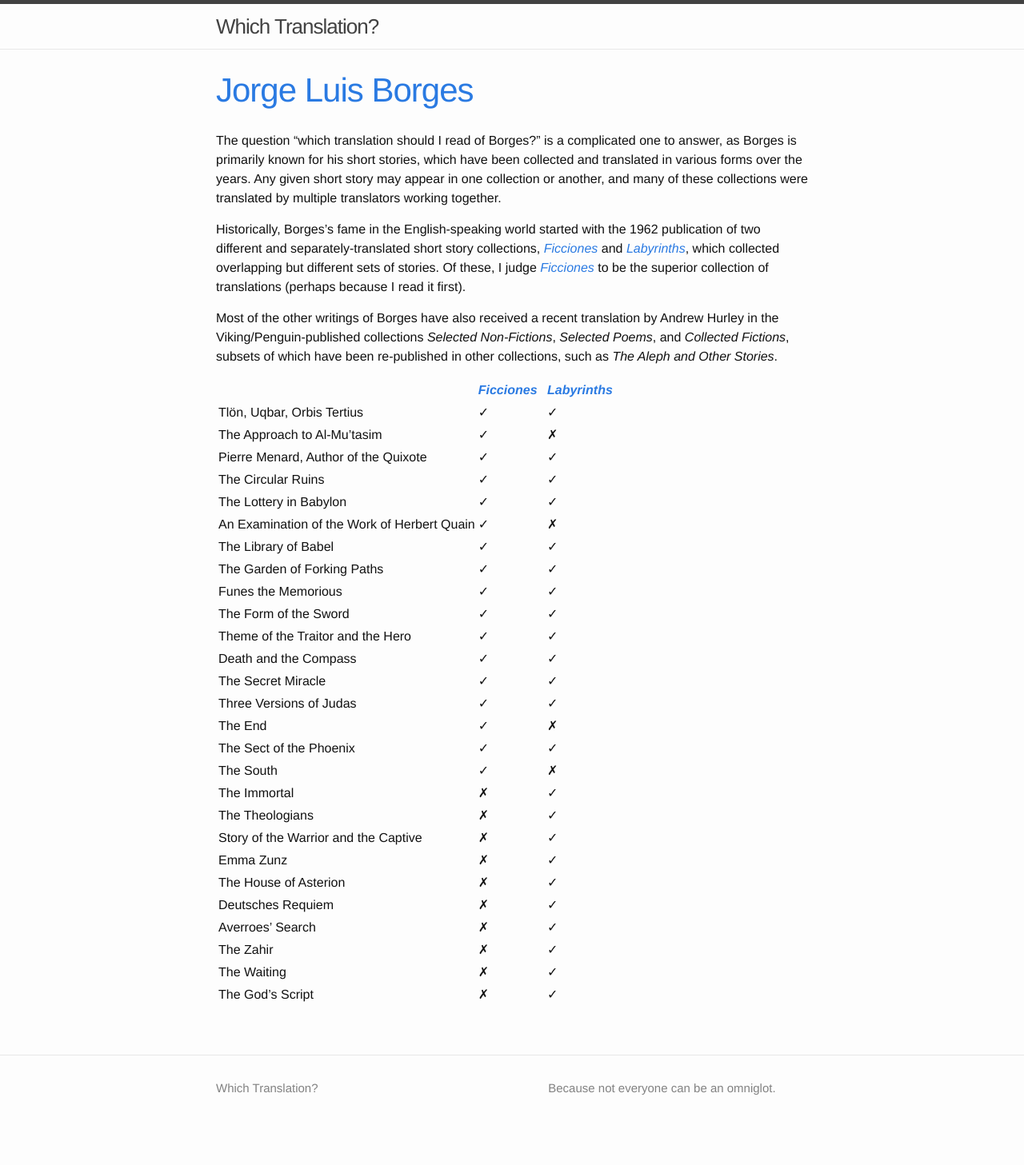
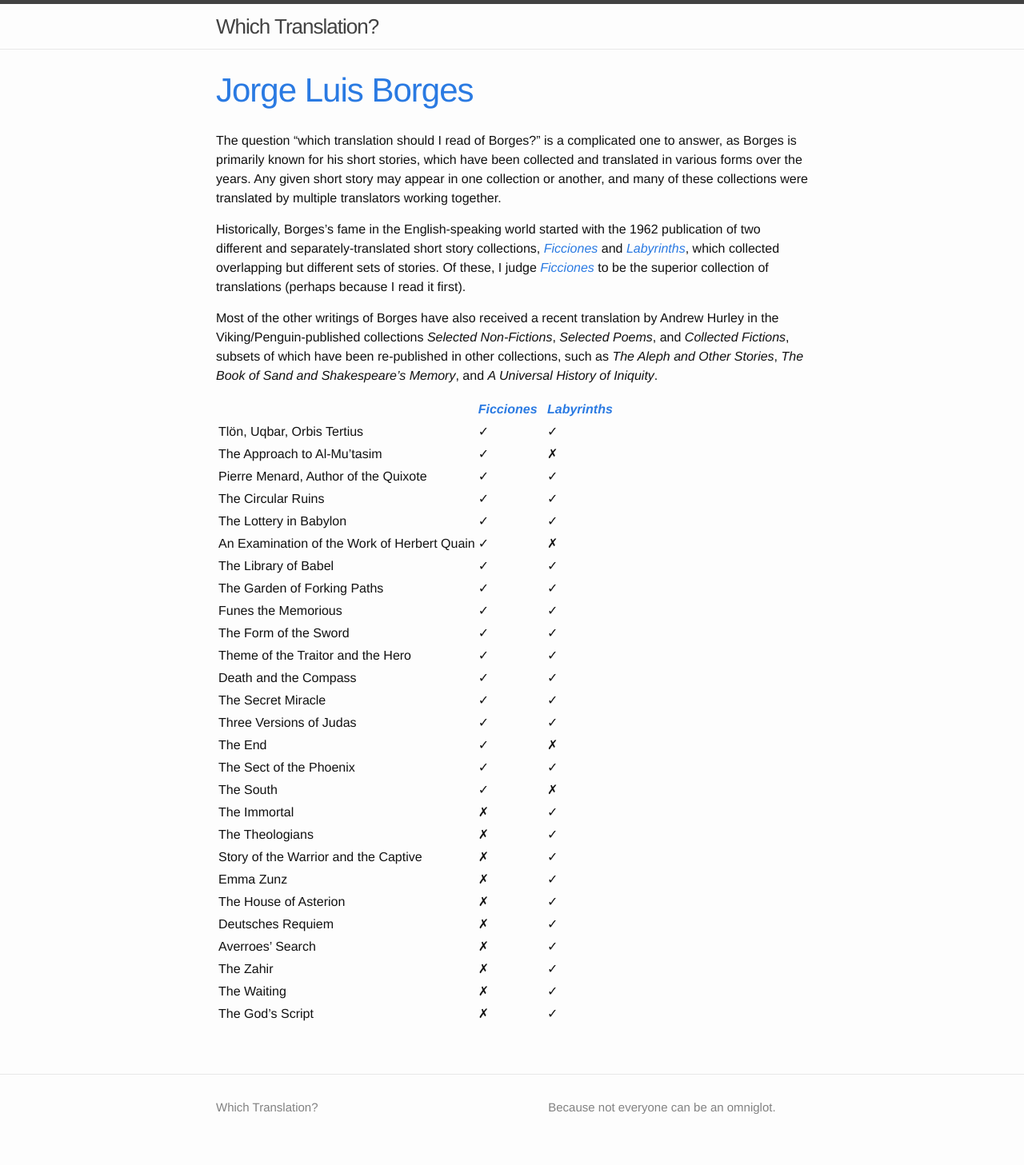
Before and after one commit to whichtranslation/whichtranslation, a Jekyll site: the page built from _authors/borges/index.md, in a window 1280 px wide. Shown: the whole page at 80% size. Built offline with Jekyll 4.4.1, drawn with Linux system fonts in a browser that asks for light colours; a script that is not in the unit is left out; before the commit the page ends 1433 px from its top, so only the background shows below that.

Commit message:
Update Borges

```diff
--- a/_authors/borges/index.md
+++ b/_authors/borges/index.md
@@ -9,7 +9,7 @@
 
 Historically, Borges's fame in the English-speaking world started with the 1962 publication of two different and separately-translated short story collections, [_Ficciones_](ficciones) and [_Labyrinths_](labyrinths), which collected overlapping but different sets of stories. Of these, I judge [_Ficciones_](ficciones) to be the superior collection of translations (perhaps because I read it first).
 
-Most of the other writings of Borges have also received a recent translation by Andrew Hurley in the Viking/Penguin-published collections _Selected Non-Fictions_, _Selected Poems_, and _Collected Fictions_, subsets of which have been re-published in other collections, such as _The Aleph and Other Stories_.
+Most of the other writings of Borges have also received a recent translation by Andrew Hurley in the Viking/Penguin-published collections _Selected Non-Fictions_, _Selected Poems_, and _Collected Fictions_, subsets of which have been re-published in other collections, such as _The Aleph and Other Stories_,  _The Book of Sand and Shakespeare's Memory_, and _A Universal History of Iniquity_.
 
 |                                             | [_Ficciones_](ficciones) | | [_Labyrinths_](labyrinths) |
 |---------------------------------------------|-----------|-|------------|
```
